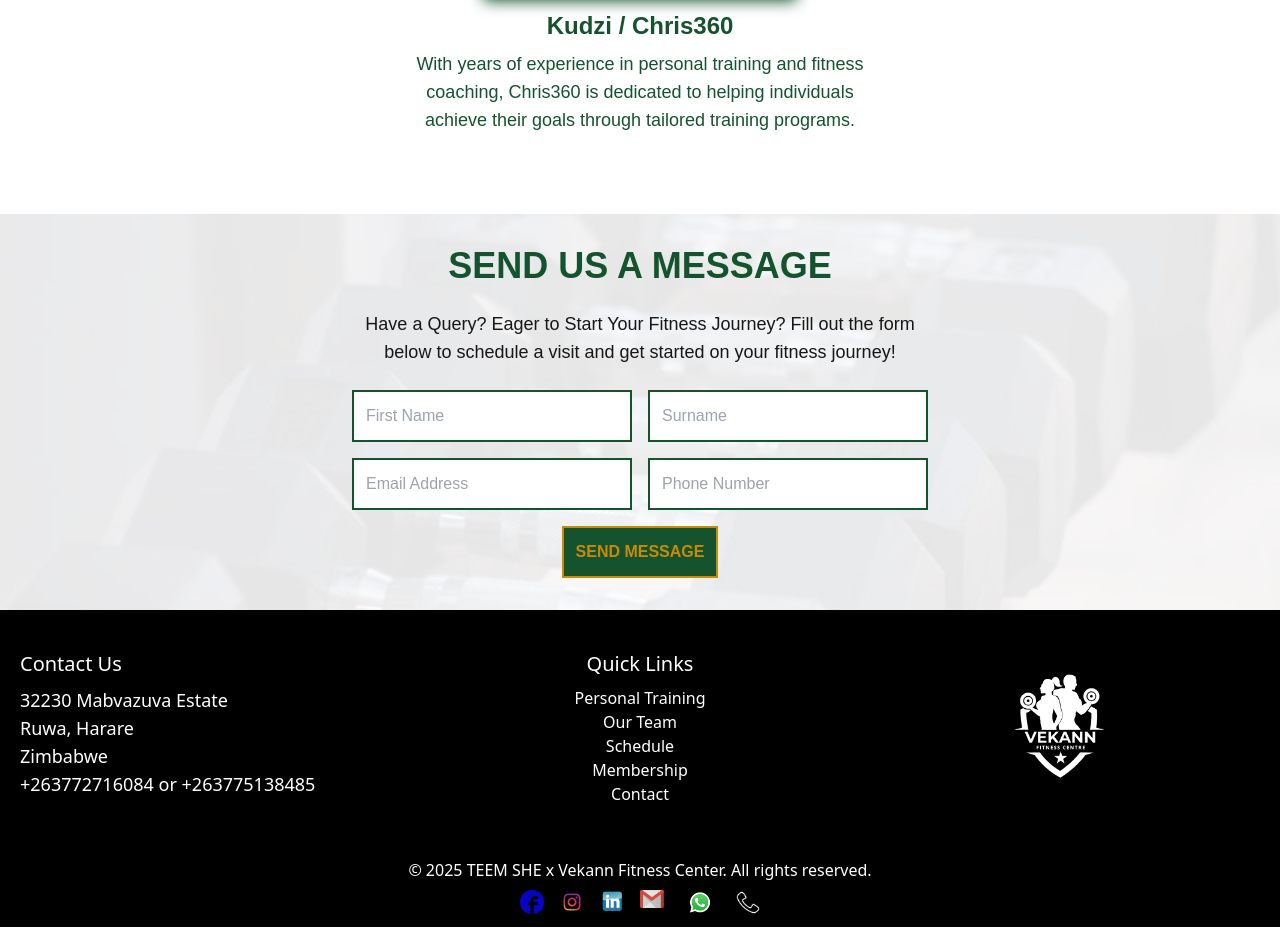
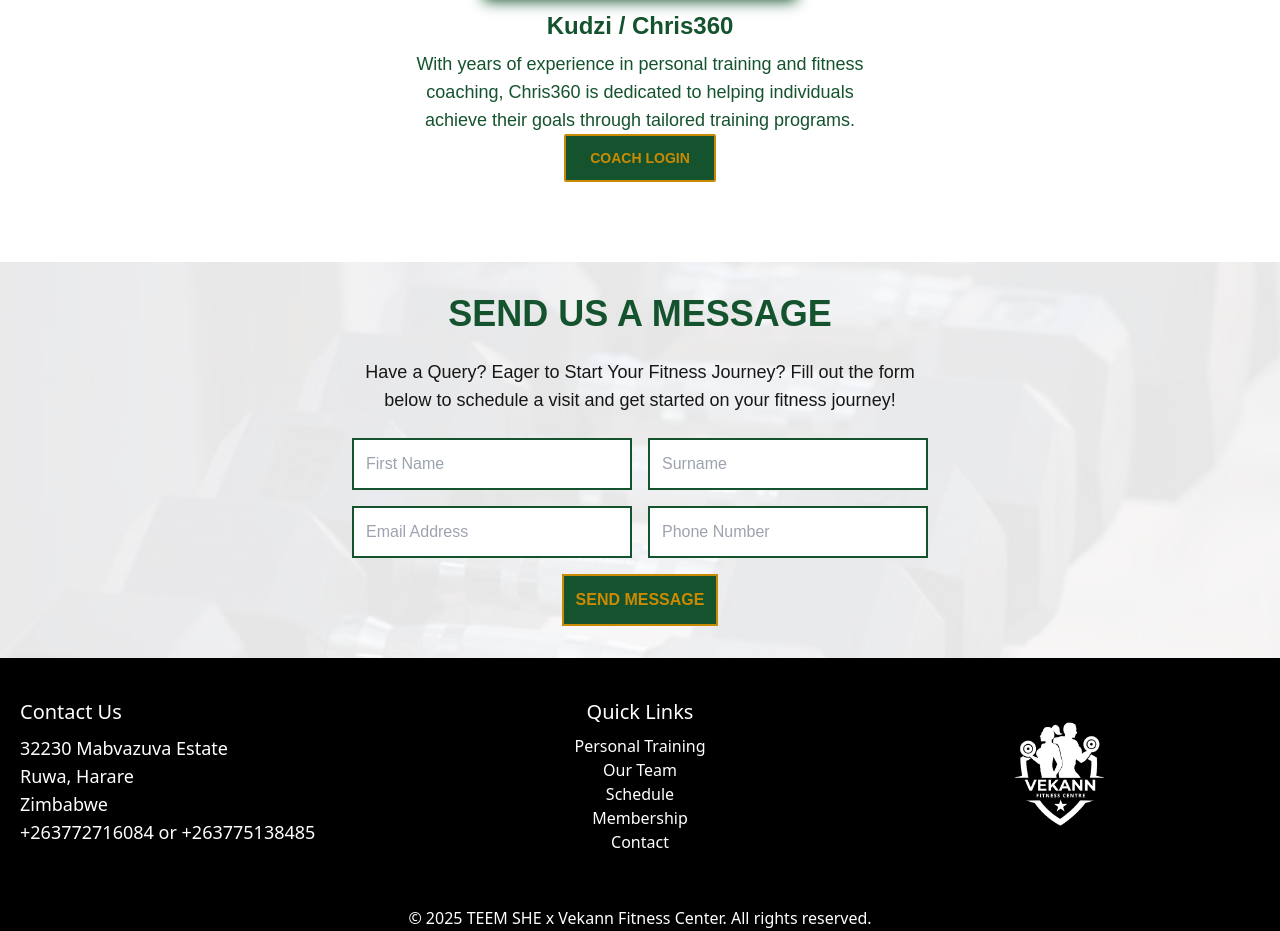
Before and after one commit to Masimbakutendaishe/VekannFitnessCentre, a Next.js app: page /OurTeamPage in a window 1280 px wide. Shown: the part 1120-2051 px from the top of the page. Built offline with nearby package versions, Linux system fonts and the light colour scheme.

Commit message:
Update OurTeamPage.js

```diff
--- a/pages/OurTeamPage.js
+++ b/pages/OurTeamPage.js
@@ -75,6 +75,11 @@
         <p className="text-green-900 text-sm sm:text-lg max-w-md mt-2">
           With years of experience in personal training and fitness coaching, Chris360 is dedicated to helping individuals achieve their goals through tailored training programs.
         </p>
+          <Link href="/CoachLoginPage">
+          <button className="px-6 py-3 bg-green-900 text-yellow-600 font-semibold text-sm border-2 border-yellow-600 rounded-sm hover:bg-yellow-600 hover:text-green-900 hover:border-green-900 transition-all duration-300">
+            COACH LOGIN
+          </button>
+        </Link>
       </section>
 
       {/* Schedule a Visit Section */}
```
